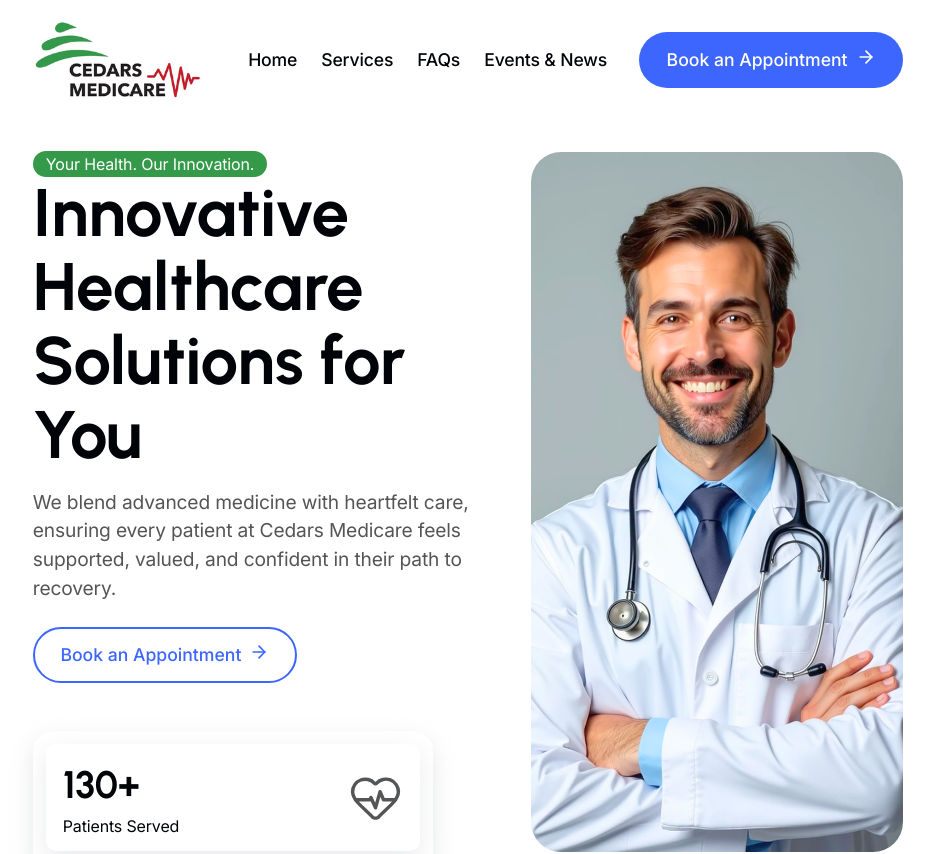
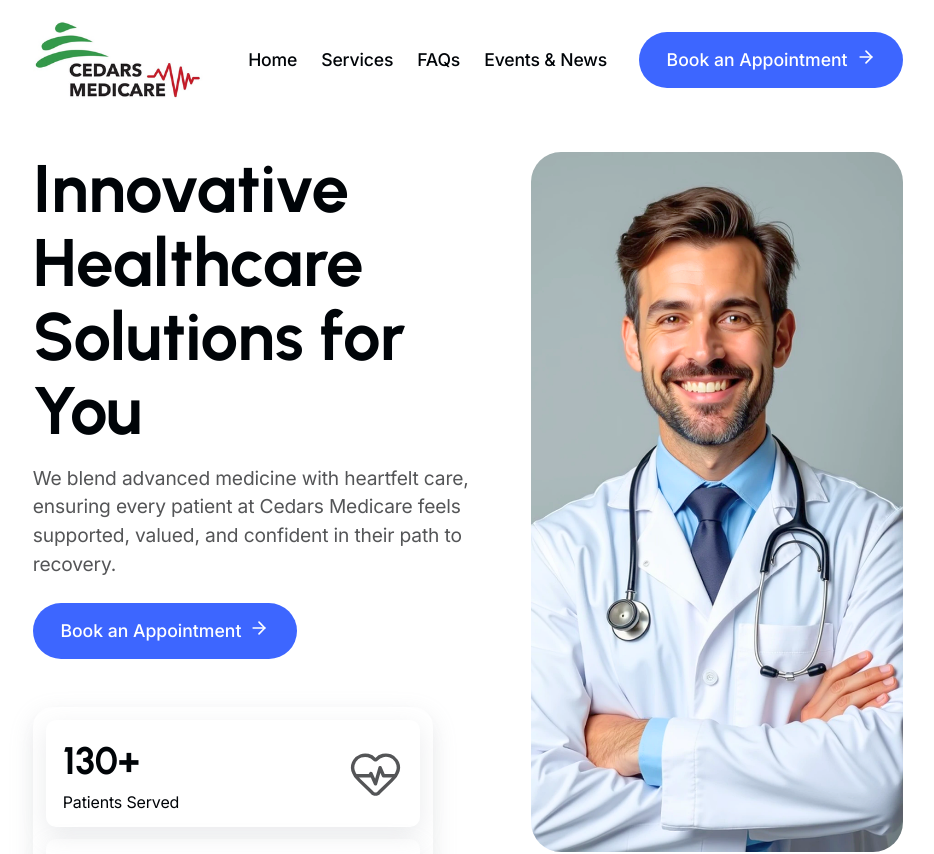
Before and after one commit to NjohPrince/cedars-medicare, a Next.js app: page / in a window 1280 px wide. Shown: the top 854 px of the page, without its empty margins (172-1106 px from the left). Built offline with nearby package versions, Linux system fonts and the light colour scheme.

Commit message:
fix(component): updated

```diff
--- a/components/templates/home/home-hero/home-hero.template.tsx
+++ b/components/templates/home/home-hero/home-hero.template.tsx
@@ -21,7 +21,7 @@ const HomeHeroTemplate = () => {
           className={`${gbl.flex} ${gbl["flex-col"]} ${cls.text} ${gbl["gap-16"]}`}
         >
           <div>
-            <span className={`${cls.badge}`}>Your Health. Our Innovation.</span>
+            {/* <span className={`${cls.badge}`}>Your Health. Our Innovation.</span> */}
             <h1>Innovative Healthcare Solutions for You</h1>
           </div>
           <p>
@@ -34,7 +34,6 @@ const HomeHeroTemplate = () => {
           <ButtonAtom
             btnText="Book an Appointment"
             iconRight={<ForwardArrowIcon size="20" />}
-            type="outline"
           />
         </div>
 
```
